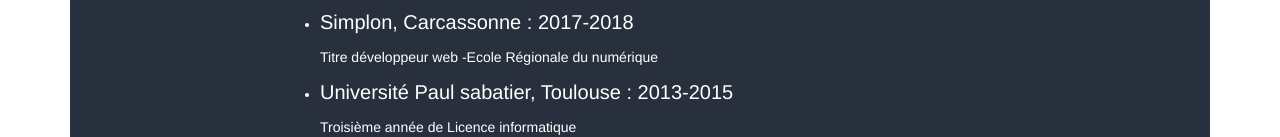
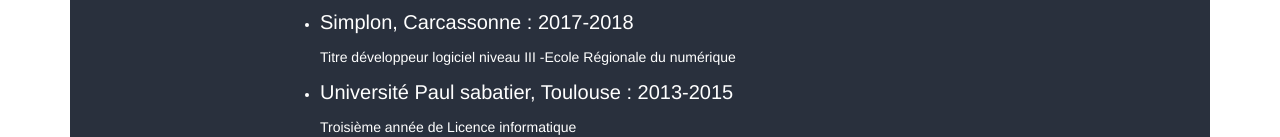
Before and after one commit to bladess/bladess.github.io, a website: page index.html in a window 1280 px wide. Shown: the part 1102-1239 px from the top of the page. Drawn offline with nearby package versions, Linux system fonts and the light colour scheme.

Commit message:
fix formation

```diff
--- a/index.html
+++ b/index.html
@@ -188,7 +188,7 @@
                                     <li class="detail">Simplon, Carcassonne :
                                         <span class="supdate">2017-2018</span>
                                     </li>
-                                    <li>Titre développeur web -Ecole Régionale du numérique</li>
+                                    <li>Titre développeur logiciel niveau III -Ecole Régionale du numérique</li>
                                 </ul>
                             </li>
                             <li>
```
